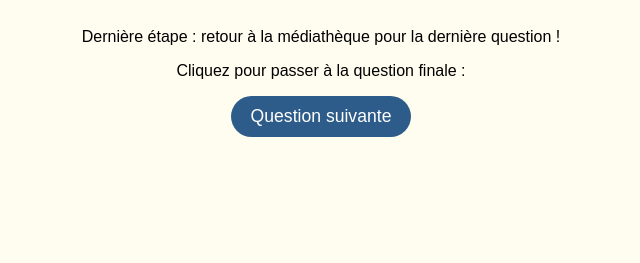
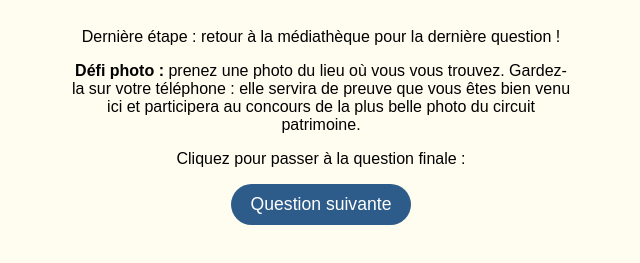
Before and after one commit to Micro-Folie-RLP/circuit_patrimoine, a plain HTML site: page lieu9_four_marche.html in a window 1280 px wide. Shown: the part 227-490 px from the top of the page, without its empty margins (319-959 px from the left). Drawn offline with Linux system fonts and the light colour scheme.

Commit message:
Update lieu9_four_marche.html

```diff
--- a/lieu9_four_marche.html
+++ b/lieu9_four_marche.html
@@ -18,6 +18,11 @@
 
   <p>Dernière étape : retour à la médiathèque pour la dernière question !</p>
 
+  <p><strong>Défi photo :</strong> prenez une photo du lieu où vous vous trouvez.
+Gardez-la sur votre téléphone : elle servira de preuve que vous êtes bien venu ici
+et participera au concours de la plus belle photo du circuit patrimoine.</p>
+
+
   <p>Cliquez pour passer à la question finale :</p>
   <button onclick="goNext()">Question suivante</button>
 
```
